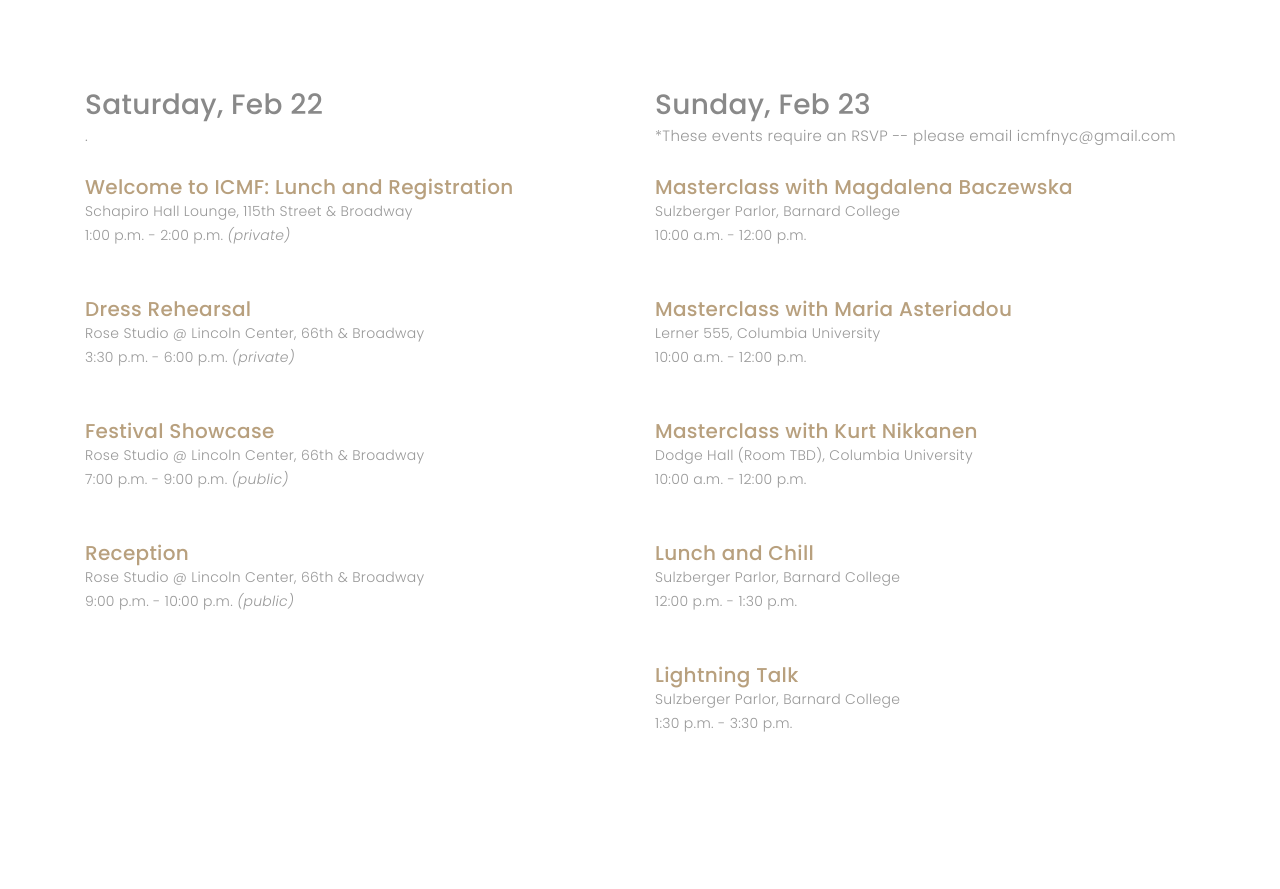
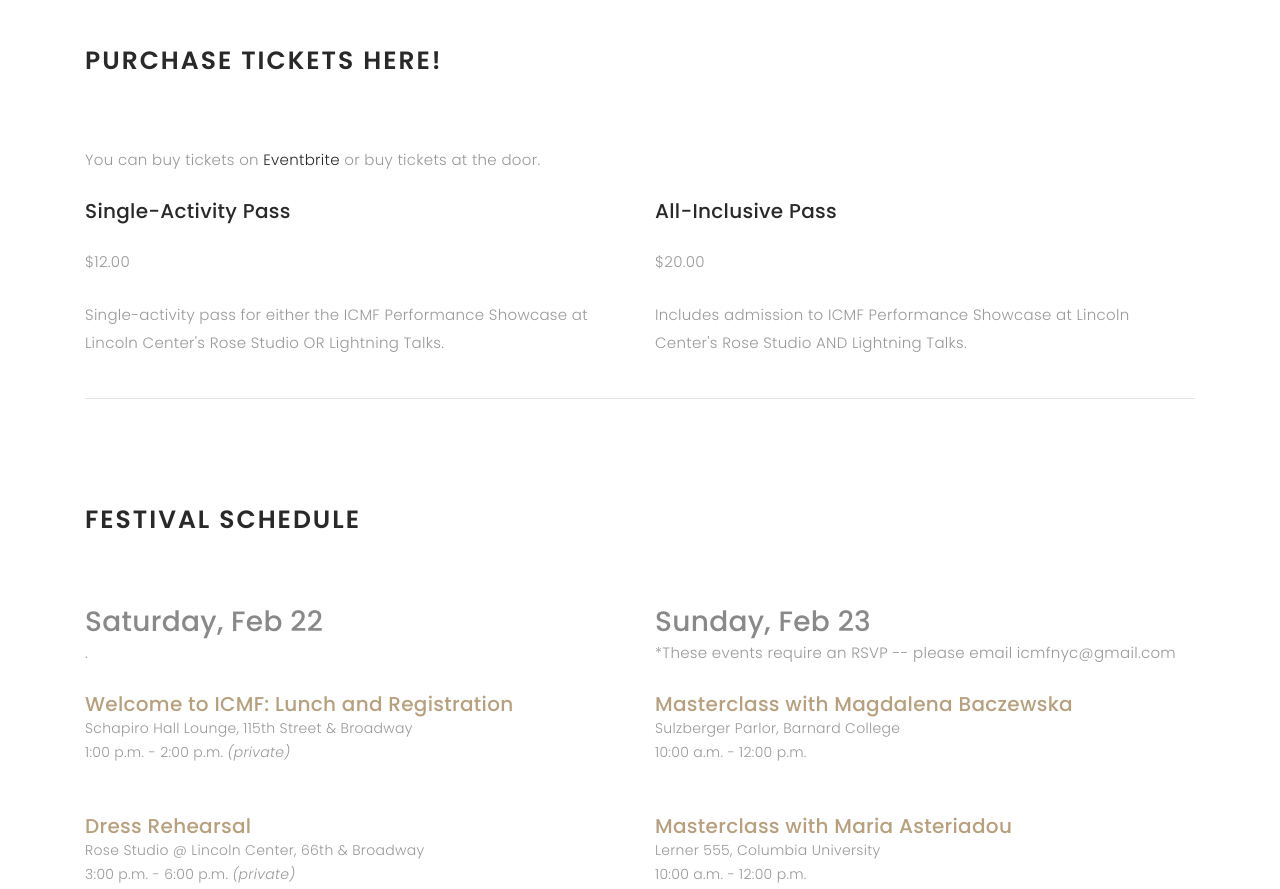
Before and after one commit to jadechen170/icmfnyc.github.io, a plain HTML site: page icmf2020.html in a window 1280 px wide. Shown: the part 802-1691 px from the top of the page. Drawn offline with Linux system fonts and the light colour scheme; files whose address does not match are found by name; a web font is replaced by a local one.

Commit message:
added eventbrite

```diff
--- a/icmf2020.html
+++ b/icmf2020.html
@@ -73,17 +73,51 @@
 
     <div class="container">
       <div class="header-content">
-        <h1>Festival Schedule</h1>
+        <h1>Event Information</h1>
         <p>February 22-23, 2020</p>
       </div>
     </div>
   </div>
   <!-- End section header -->
 
+  <div class="pt-5">
+
+    <div class="container">
+      <div class="section-title">
+        <h2>Purchase tickets here!</h2>
+      </div>
+
+        <p>You can buy tickets on <a href="https://www.eventbrite.com/e/intercollegiate-chamber-music-festival-tickets-94202382863"> Eventbrite </a>or buy tickets at the door. </p>
+
+        <div class="row">
+          <div class="col-md-6">
+            <h5><a href="https://www.eventbrite.com/e/intercollegiate-chamber-music-festival-tickets-94202382863"> Single-Activity Pass </a></h5>
+            <p>$12.00</p>
+            <p>Single-activity pass for either the ICMF Performance Showcase at Lincoln Center's Rose Studio OR Lightning Talks.</p>
+          </div>
+
+          <div class="col-md-6">
+            <h5><a href="https://www.eventbrite.com/e/intercollegiate-chamber-music-festival-tickets-94202382863"> All-Inclusive Pass </a></h5>
+            <p>$20.00</p>
+            <p>Includes admission to ICMF Performance Showcase at Lincoln Center's Rose Studio AND Lightning Talks.</p>
+          </div>
+        </div>
+
+
+
+    <hr>
+    </div>
+
+  </div>
+
   <!-- start section events -->
   <div id="events" class="text-left paddsection">
 
     <div class="container">
+        <div class="section-title">
+          <h2>Festival Schedule</h2>
+        </div>
+
       <div class="journal-block">
         <div class="row">
 
@@ -102,7 +136,7 @@
               <div class="journal-txt">
                 <h5>Dress Rehearsal</h5>
                 <p>Rose Studio @ Lincoln Center, 66th & Broadway</p>
-                <p>3:30 p.m. - 6:00 p.m. <i>(private)</i></p>
+                <p>3:00 p.m. - 6:00 p.m. <i>(private)</i></p>
               </div>
             </div>
 
@@ -169,13 +203,14 @@
           </div>
         </div>
       </div>
+      <hr>
     </div>
 
   </div>
   <!-- End section events -->
 
   <!-- start section artists and speakers -->
-  <div class="pt-5">
+  <div>
 
     <div class="container">
       <div class="section-title">
@@ -227,6 +262,17 @@
         </div>
     </div>
 
+    <div class="container mt-5">
+        <div class="row">
+          <div class="col-md-6">
+            <img src="images/chopin.jpg" class="img">
+          </div>
+          <div class="col-md-6">
+            <img src="images/chopin.jpg" class="img">
+          </div>
+        </div>
+    </div>
+
 
 
 
```
Also changed, not shown: images/chopin.jpg (added), 2 other files.
